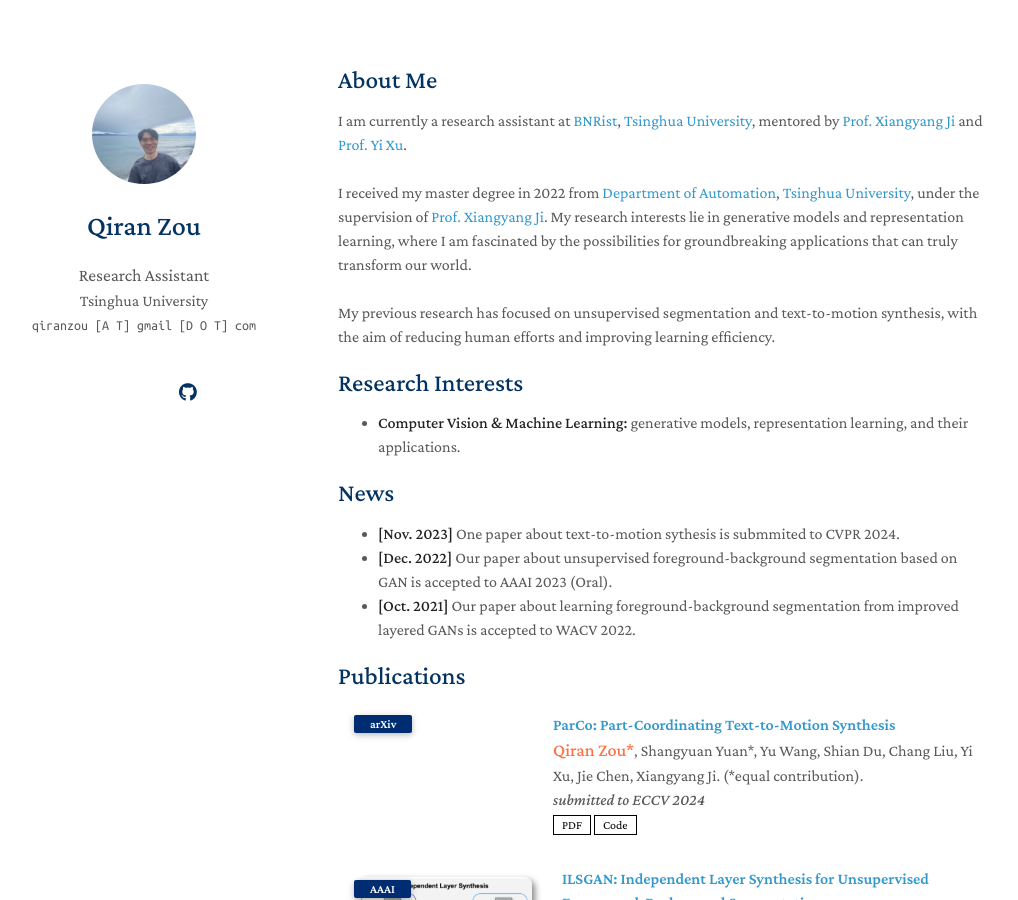
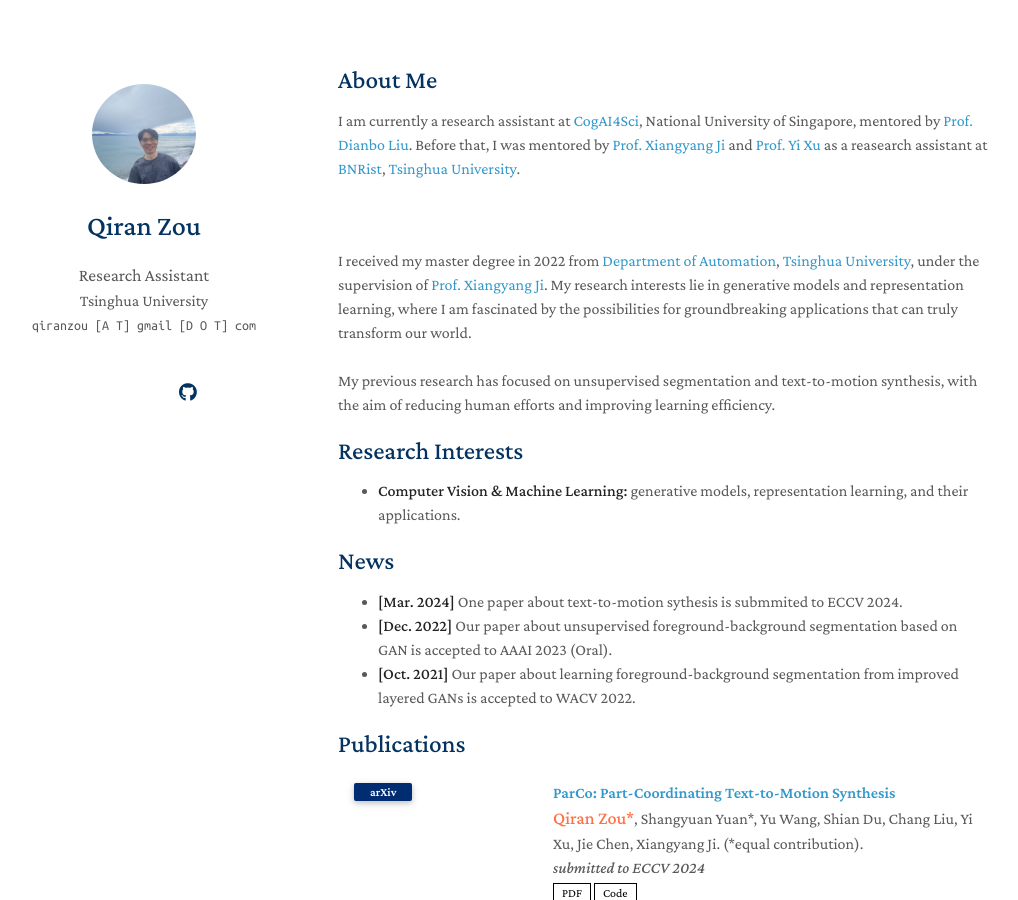
Before and after one commit to qrzou/qrzou.github.io, a Jekyll site: the page built from index.md, in a window 1280 px wide and 900 px high. Shown: the whole window, without its empty margins (132-1150 px from the left). Built offline with Jekyll 4.4.1, drawn with Linux system fonts in a browser that asks for light colours; nearby versions of some CDN libraries; a style sheet for code colours, icons or effects is not loaded; our own code applies the rules of GitHub Pages for plain Markdown files.

Commit message:
Update index.md

```diff
--- a/index.md
+++ b/index.md
@@ -4,9 +4,12 @@ layout: homepage
 
 ## About Me
 
-I am currently a research assistant at <a href="https://www.bnrist.tsinghua.edu.cn/bnristen/index.htm">BNRist</a>, <a href="https://www.tsinghua.edu.cn/en/">Tsinghua University</a>,
-mentored by <a href="https://www.au.tsinghua.edu.cn/info/1080/3178.htm">Prof. Xiangyang Ji</a>
-and <a href="https://yxu71.github.io/">Prof. Yi Xu</a>.
+I am currently a research assistant at <a href="https://www.cogai4sci.com/">CogAI4Sci</a>, National University of Singapore,
+mentored by <a href="https://www.cogai4sci.com/index.html">Prof. Dianbo Liu</a>.
+Before that, I was mentored by
+<a href="https://www.au.tsinghua.edu.cn/info/1080/3178.htm">Prof. Xiangyang Ji</a>
+and <a href="https://yxu71.github.io/">Prof. Yi Xu</a> as a reasearch assistant at <a href="https://www.bnrist.tsinghua.edu.cn/bnristen/index.htm">BNRist</a>, <a href="https://www.tsinghua.edu.cn/en/">Tsinghua University</a>.
+
 <br><br>
 I received my master degree in 2022 from <a href="https://www.au.tsinghua.edu.cn/index.htm">Department of Automation</a>, <a href="https://www.tsinghua.edu.cn/en/">Tsinghua University</a>, under the supervision of <a href="https://www.au.tsinghua.edu.cn/info/1080/3178.htm">Prof. Xiangyang Ji</a>. My research interests lie in generative models and representation learning, where I am fascinated by the possibilities for groundbreaking applications that can truly transform our world.
 <!-- and their applications which have the potential to change our lives. I am also interested in the cutting-edge intersection of machine learning and multiple modalities. -->
@@ -24,7 +27,7 @@ My previous research has focused on unsupervised segmentation and text-to-motion
 
 ## News
 
-- **[Nov. 2023]** One paper about text-to-motion sythesis is submmited to CVPR 2024.
+- **[Mar. 2024]** One paper about text-to-motion sythesis is submmited to ECCV 2024.
 - **[Dec. 2022]** Our paper about unsupervised foreground-background segmentation based on GAN is accepted to AAAI 2023 (Oral).
 - **[Oct. 2021]** Our paper about learning foreground-background segmentation from improved layered GANs is accepted to WACV 2022.
 
```
